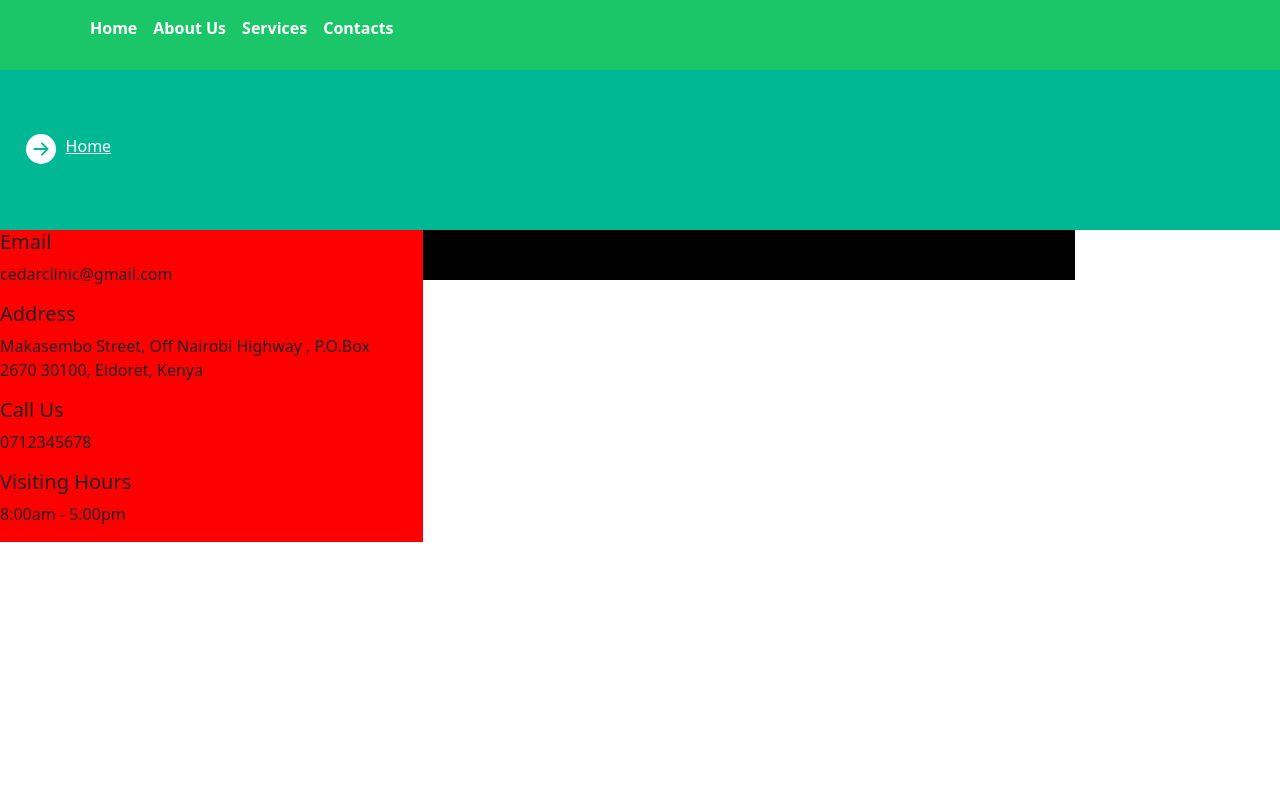
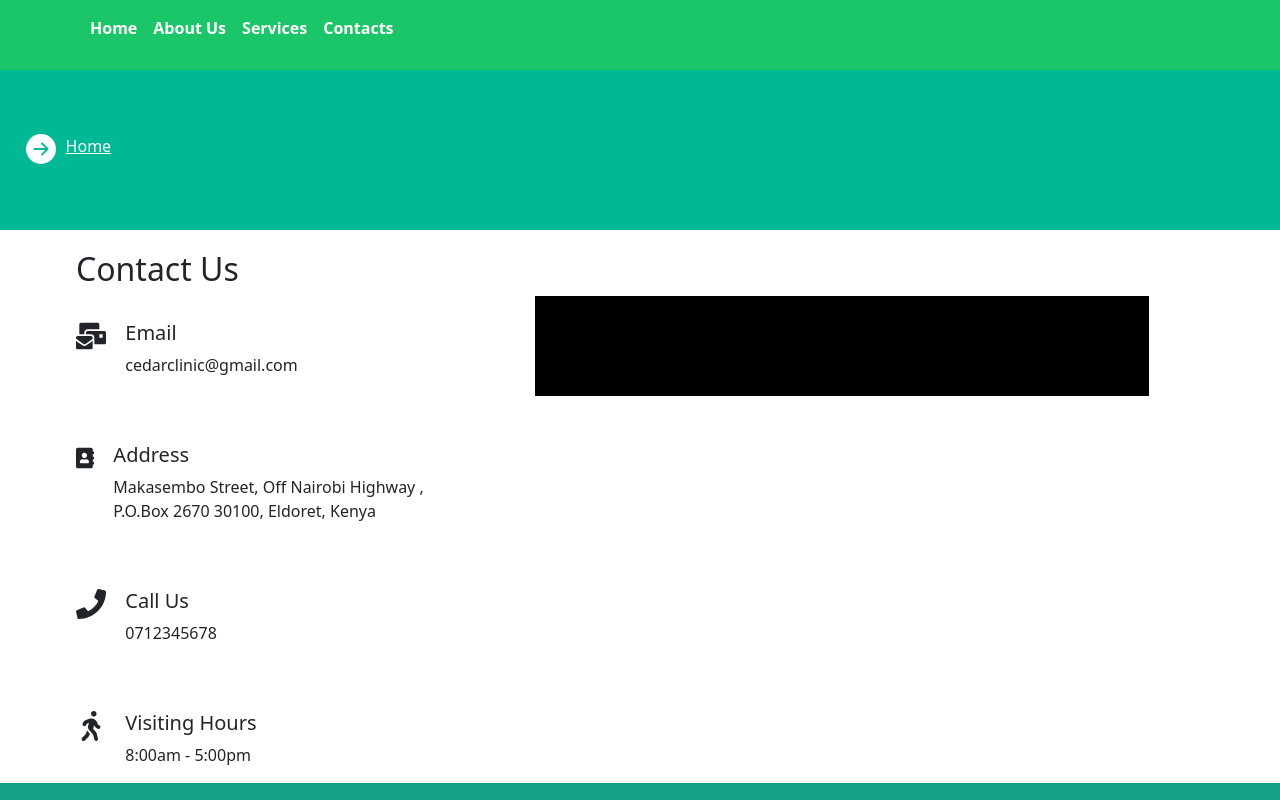
Before and after one commit to Marcelkibor/Cedar-Clinic, a React (Vite) app: page /contacts in a window 1280 px wide. Shown: the top 800 px of the page. Built offline with nearby package versions, Linux system fonts and the light colour scheme.

Commit message:
map layout section

```diff
--- a/package.json
+++ b/package.json
@@ -10,6 +10,7 @@
     "preview": "vite preview"
   },
   "dependencies": {
+    "@googlemaps/react-wrapper": "^1.1.35",
     "bootstrap": "^5.2.3",
     "react": "^18.2.0",
     "react-bootstrap": "^2.7.4",
--- a/src/App.css
+++ b/src/App.css
@@ -154,7 +154,6 @@
 }
 .inactive-page{
   background-color: rgb(184, 183, 183);
-  color:  #00b894;
 }
 .inactive-page :hover{
   background-color: #00b894;
@@ -181,6 +180,11 @@
 }
 .slick-prev {
   left: -5% !important;
+}
+.map-col{
+  margin-left: 5% !important;
+  background-color: black;
+  height: 100px;
 }
 .ip-intro{
   text-align: center;
@@ -319,8 +323,8 @@ color: #fff;
     width: 100vw;
     margin-top: 10%;
   }
-  .map-div{
-
+  .map-col{
+    margin-left: -4% !important;
   }
   .rotating-parent{
     width: 100vw;
--- a/src/components/Contacts.tsx
+++ b/src/components/Contacts.tsx
@@ -3,6 +3,7 @@ import Navigation from './Layouts/NavigationBar'
 import ServicesHeader from './Services/ServicesHeader'
 import {Row,Col} from 'react-bootstrap';
 import Doc from '../assets/doc.png'
+import {FaMailBulk,FaAddressBook,FaWalking,FaPhone} from 'react-icons/fa'
 import Footer from './Layouts/Footer';
 const Contacts = () => {
   return (
@@ -11,29 +12,48 @@ const Contacts = () => {
         <Navigation/>
         <ServicesHeader/>
       </div>
-     <Row style = {{marginTop:'70px'}}>
-      <Col md={4} sm={6} lg={4} className="mr-2" style={{ backgroundColor: 'red', height: 'fit-content' }}>
+     <Row style = {{marginTop:'90px',marginLeft:'5%'}}>
+      <h2>Contact Us</h2>
+      <Col md={4} sm={6} lg={4} className="mr-2" style={{height: 'fit-content',marginTop:'2%' }}>
       <>
-      <div>
+      <div style={{display:'flex'}}>
+      <FaMailBulk size = {30}/>
+      <div style = {{display:'block', marginLeft:'5%'}}>
       <h5>Email</h5>
       <p>cedarclinic@gmail.com</p>
       </div>
-      <div>
-      <h5>Address</h5>
+      </div>
+      <div style={{display:'flex',marginTop:'50px'}}>
+        <FaAddressBook size = {30}/>
+        <div style = {{display:'block', marginLeft:'5%'}}>
+        <h5>Address</h5>
       <p>Makasembo Street, Off Nairobi Highway , P.O.Box 2670 30100, Eldoret, Kenya</p>
+        </div>
       </div>
-      <div>
+      <div style={{display:'flex',marginTop:'50px'}}>
+        <FaPhone size = {30}/>
+        <div style = {{display:'block', marginLeft:'5%'}}>
         <h5>Call Us</h5>
         <p>0712345678</p>
+        </div>
       </div>
-      <div>
+      <div style={{display:'flex',marginTop:'50px'}}>
+        <FaWalking size = {30}/>
+        <div style = {{display:'block', marginLeft:'5%'}}>
         <h5>Visiting Hours</h5>
         <p>8:00am - 5:00pm </p>
+        </div>
       </div>
       </>
       </Col>
-      <Col md={6} sm={6} lg={6} className="ml-2" style={{ backgroundColor: 'black', height: '50px' }}>
+      <Col className = 'map-col'md={6} sm={12} lg={6}>
+      <div>
+
+      </div>
       </Col>
+    </Row>
+    <Row>
+      <Footer/>
     </Row>
     </>
 
```
Also changed, not shown: 1 other file (tests, documents, lock files or other folders).
